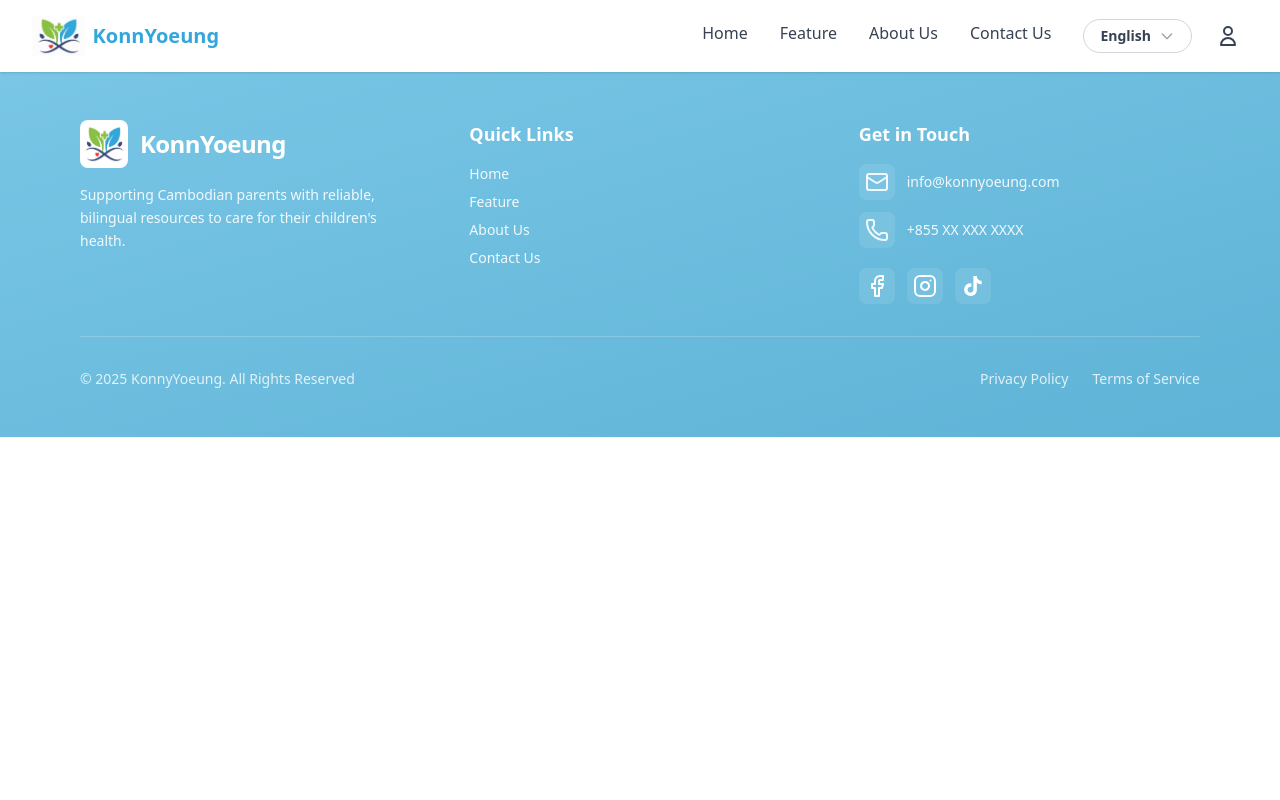
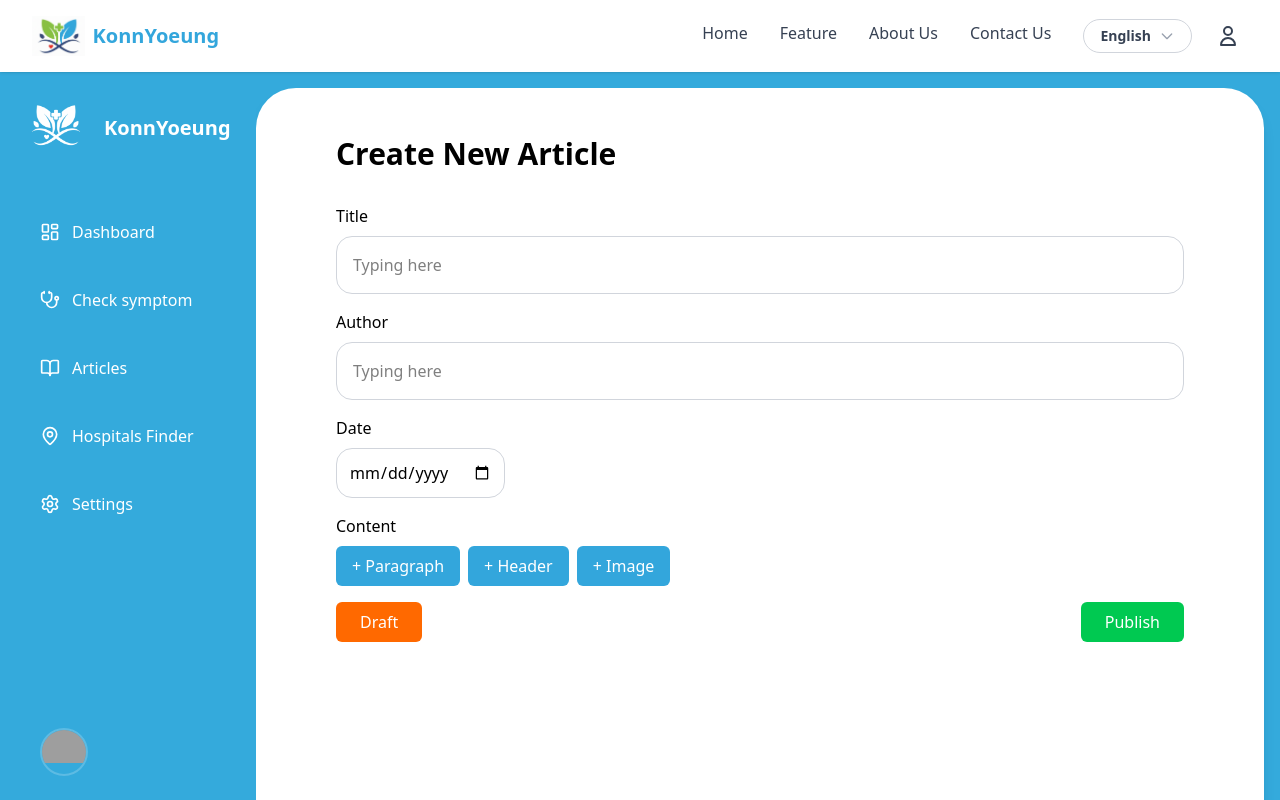
Before and after one commit to lida-sokha/KonnYoeung, a React (Vite) app in the folder client/: page /CreateArticle in a window 1280 px wide. Shown: the top 800 px of the page. Built offline with nearby package versions, Linux system fonts and the light colour scheme; grey boxes are pictures that could not be loaded.

Commit message:
Create Article page for admin

```diff
--- a/client/src/App.tsx
+++ b/client/src/App.tsx
@@ -7,6 +7,7 @@ import SignUp from './pages/Auth/Signup';
 import AboutUsPage from './pages/Aboutus/About_us';
 import ContactUs from './pages/Contactus/Contact_us';
 import DashboardPage from './pages/Dashboard/Dashboard';
+import CreateArticle from'./pages/Admin/Create_article';
 
 function AppContent() {
   const location = useLocation();
@@ -25,6 +26,7 @@ function AppContent() {
         <Route path="/login" element={<Login />} />
         <Route path="/signup" element={<SignUp />} />
         <Route path='/Dashboard' element={<DashboardPage />} />
+        <Route path='/CreateArticle' element={<CreateArticle />} />
       </Routes>
 
       {/* Show Footer only if hideLayout is false */}
--- /dev/null
+++ b/client/src/pages/Admin/Create_article.tsx
@@ -0,0 +1,230 @@
+import { useState } from "react";
+import DashboardLayout from "../../components/Layout/Sections/DashboardLayout";
+
+const CreateArticle = () => {
+  const [title, setTitle] = useState("");
+  const [author, setAuthor] = useState("");
+  const [date, setDate] = useState("");
+
+  type ContentBlock =
+    | { type: "paragraph"; text: string }
+    | { type: "header"; text: string }
+    | { type: "image"; file: File | null; preview: string | null };
+
+  const [content, setContent] = useState<ContentBlock[]>([]);
+
+  const handleDraft = () => {
+    console.log("Saved as draft");
+  };
+
+  const handlePublish = () => {
+    console.log("Published article");
+  };
+
+  const addParagraph = () => {
+    setContent([...content, { type: "paragraph", text: "" }]);
+  };
+
+  const addHeader = () => {
+    setContent([...content, { type: "header", text: "" }]);
+  };
+
+  const addImageBlock = () => {
+    setContent([
+      ...content,
+      { type: "image", file: null, preview: null },
+    ]);
+  };
+
+  const deleteBlock = (index: number) => {
+    const newContent = content.filter((_, i) => i !== index);
+    setContent(newContent);
+  };
+
+  return (
+    <DashboardLayout>
+      <div className="px-10 pb-10 pt-2">
+        <h1 className="text-3xl font-bold mb-8">Create New Article</h1>
+
+        {/* Title */}
+        <div className="mb-4">
+          <label className="block mb-2">Title</label>
+          <input
+            type="text"
+            placeholder="Typing here"
+            className="w-full border border-gray-300 p-4 rounded-2xl"
+            value={title}
+            onChange={(e) => setTitle(e.target.value)}
+          />
+        </div>
+
+        {/* Author */}
+        <div className="mb-4">
+          <label className="block mb-2">Author</label>
+          <input
+            type="text"
+            placeholder="Typing here"
+            className="w-full border border-gray-300 p-4 rounded-2xl"
+            value={author}
+            onChange={(e) => setAuthor(e.target.value)}
+          />
+        </div>
+
+        {/* Date */}
+        <div className="mb-4">
+          <label className="block mb-2">Date</label>
+          <input
+            type="date"
+            className="border border-gray-300 p-3 rounded-2xl"
+            value={date}
+            onChange={(e) => setDate(e.target.value)}
+          />
+        </div>
+
+        {/* Content blocks */}
+        <div className="mb-4">
+          <label className="block mb-2">Content</label>
+
+          <div className="flex gap-2 mb-3">
+            <button
+                onClick={addParagraph}
+                className="bg-[#33A6DC] text-white px-4 py-2 rounded-md hover:bg-blue-600"
+            >
+                + Paragraph
+            </button>
+
+            <button
+                onClick={addHeader}
+                className="bg-[#33A6DC] text-white px-4 py-2 rounded-md hover:bg-blue-600"
+            >
+                + Header
+            </button>
+
+            <button
+                onClick={addImageBlock}
+                className="bg-[#33A6DC] text-white px-4 py-2 rounded-md hover:bg-blue-600"
+            >
+                + Image
+            </button>
+         </div>
+
+
+          {content.map((block, index) => {
+            if (block.type === "paragraph") {
+              return (
+                <div key={index} className="mb-3">
+                  <textarea
+                    className="w-full border border-gray-300 p-3 rounded-2xl"
+                    placeholder="Paragraph"
+                    value={block.text}
+                    onChange={(e) => {
+                      const newContent = [...content];
+                      (newContent[index] as { text: string }).text = e.target.value;
+                      setContent(newContent);
+                    }}
+                  />
+
+                  <button
+                    onClick={() => deleteBlock(index)}
+                    className="bg-red-500 text-white px-3 py-1 rounded-md mt-2 hover:bg-red-600"
+                  >
+                    Remove
+                  </button>
+                </div>
+              );
+            }
+
+            if (block.type === "header") {
+              return (
+                <div key={index} className="mb-3">
+                  <input
+                    className="w-full border border-gray-300 p-3 rounded-2xl font-bold"
+                    placeholder="Section header"
+                    value={block.text}
+                    onChange={(e) => {
+                      const newContent = [...content];
+                      (newContent[index] as { text: string }).text = e.target.value;
+                      setContent(newContent);
+                    }}
+                  />
+
+                  <button
+                    onClick={() => deleteBlock(index)}
+                    className="bg-red-500 text-white px-3 py-1 rounded-md mt-2 hover:bg-red-600"
+                  >
+                    Remove
+                  </button>
+                </div>
+              );
+            }
+
+            if (block.type === "image") {
+              return (
+                <div key={index} className="mb-3">
+                  <label className="border border-gray-300 rounded-2xl h-64 flex items-center justify-center cursor-pointer p-4">
+                    {block.preview ? (
+                      <img
+                        src={block.preview}
+                        className="max-h-full object-contain"
+                      />
+                    ) : (
+                      "Upload Image"
+                    )}
+
+                    <input
+                      hidden
+                      type="file"
+                      onChange={(e) => {
+                        const file = e.target.files?.[0];
+                        if (!file) return;
+
+                        const preview = URL.createObjectURL(file);
+
+                        const newContent = [...content];
+                        newContent[index] = {
+                          type: "image",
+                          file,
+                          preview,
+                        };
+
+                        setContent(newContent);
+                      }}
+                    />
+                  </label>
+
+                  <button
+                    onClick={() => deleteBlock(index)}
+                    className="bg-red-500 text-white px-3 py-1 rounded-md mt-2 hover:bg-red-600"
+                  >
+                    Remove
+                  </button>
+                </div>
+              );
+            }
+
+            return null;
+          })}
+        </div>
+
+        {/* Buttons */}
+        <div className="flex justify-between">
+          <button
+            onClick={handleDraft}
+            className="bg-orange-500 text-white px-6 py-2 rounded-md"
+          >
+            Draft
+          </button>
+
+          <button
+            onClick={handlePublish}
+            className="bg-green-500 text-white px-6 py-2 rounded-md"
+          >
+            Publish
+          </button>
+        </div>
+      </div>
+    </DashboardLayout>
+  );
+};
+
+export default CreateArticle;
```
